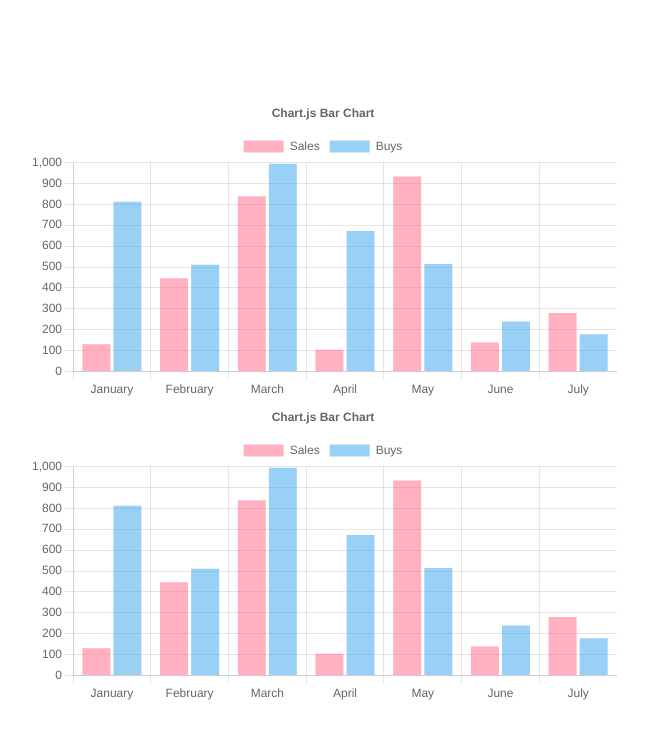
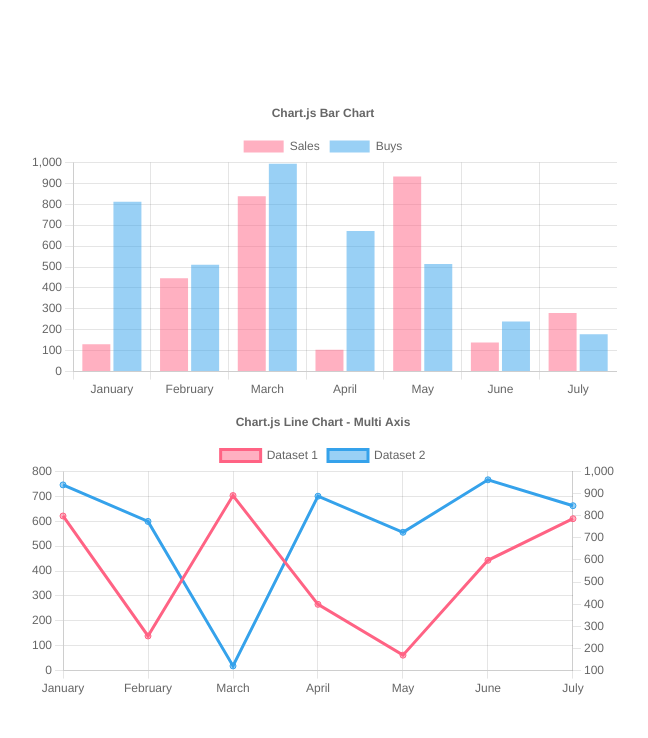
Before and after one commit to Rostov4an1n/hackathon2023-donstu-fastreports, a Next.js app in the folder Client/: page / in a window 1280 px wide. Shown: the top 738 px of the page, without its empty margins (317-965 px from the left). Built offline with nearby package versions, Linux system fonts and the light colour scheme.

Commit message:
add line chart

```diff
--- /dev/null
+++ b/Client/app/components/chartLine.js
@@ -0,0 +1,74 @@
+'use client';
+
+import {
+    Chart as ChartJS,
+    CategoryScale,
+    LinearScale,
+    PointElement,
+    LineElement,
+    Title,
+    Tooltip,
+    Legend,
+  } from 'chart.js';
+
+  ChartJS.register(
+    CategoryScale,
+    LinearScale,
+    PointElement,
+    LineElement,
+    Title,
+    Tooltip,
+    Legend
+  );
+
+  export const optionsLine = {
+    responsive: true,
+    interaction: {
+      mode: 'index',
+      intersect: false,
+    },
+    stacked: false,
+    plugins: {
+      title: {
+        display: true,
+        text: 'Chart.js Line Chart - Multi Axis',
+      },
+    },
+    scales: {
+      y: {
+        type: 'linear',
+        display: true,
+        position: 'left',
+      },
+      y1: {
+        type: 'linear',
+        display: true,
+        position: 'right',
+        grid: {
+          drawOnChartArea: false,
+        },
+      },
+    },
+  };
+
+  const labels = ['January', 'February', 'March', 'April', 'May', 'June', 'July'];
+
+  export const dataLine = {
+    labels,
+    datasets: [
+      {
+        label: 'Dataset 1',
+        data: labels.map(() => Math.floor(Math.random() * 1000)),
+        borderColor: 'rgb(255, 99, 132)',
+        backgroundColor: 'rgba(255, 99, 132, 0.5)',
+        yAxisID: 'y',
+      },
+      {
+        label: 'Dataset 2',
+        data: labels.map(() => Math.floor(Math.random() * 1000)),
+        borderColor: 'rgb(53, 162, 235)',
+        backgroundColor: 'rgba(53, 162, 235, 0.5)',
+        yAxisID: 'y1',
+      },
+    ],
+  };
--- a/Client/app/components/chartSales.js
+++ b/Client/app/components/chartSales.js
@@ -19,7 +19,7 @@
   Legend
 );
 
-export const options = {
+export const optionsBar = {
   responsive: true,
   maintainAspectRatio: false,
   plugins: {
@@ -35,7 +35,7 @@
 
 const labels = ['January', 'February', 'March', 'April', 'May', 'June', 'July'];
 
-export const data = {
+export const dataBar = {
   labels,
   datasets: [
     {
--- a/Client/app/page.jsx
+++ b/Client/app/page.jsx
@@ -1,17 +1,18 @@
 'use client';
 
 import React from 'react'; // Make sure to import React
-import { Bar } from 'react-chartjs-2';
-import { options, data } from './components/chartSales';
+import { Bar, Line } from 'react-chartjs-2';
+import { optionsBar, dataBar } from './components/chartSales';
+import { optionsLine, dataLine } from './components/chartLine';
 
 export default function Home() {
   return (
     <main className="flex min-h-screen flex-col items-center justify-between p-24">
       <div className='w-[588px] h-[304px] flex justify-center items-center'>
-        <Bar options={options} data={data} />
+        <Bar options={optionsBar} data={dataBar} />
       </div>
       <div className='w-[588px] h-[304px] flex justify-center items-center'>
-        <Bar options={options} data={data} />
+        <Line options={optionsLine} data={dataLine} />
       </div>
     </main>
   );
```
